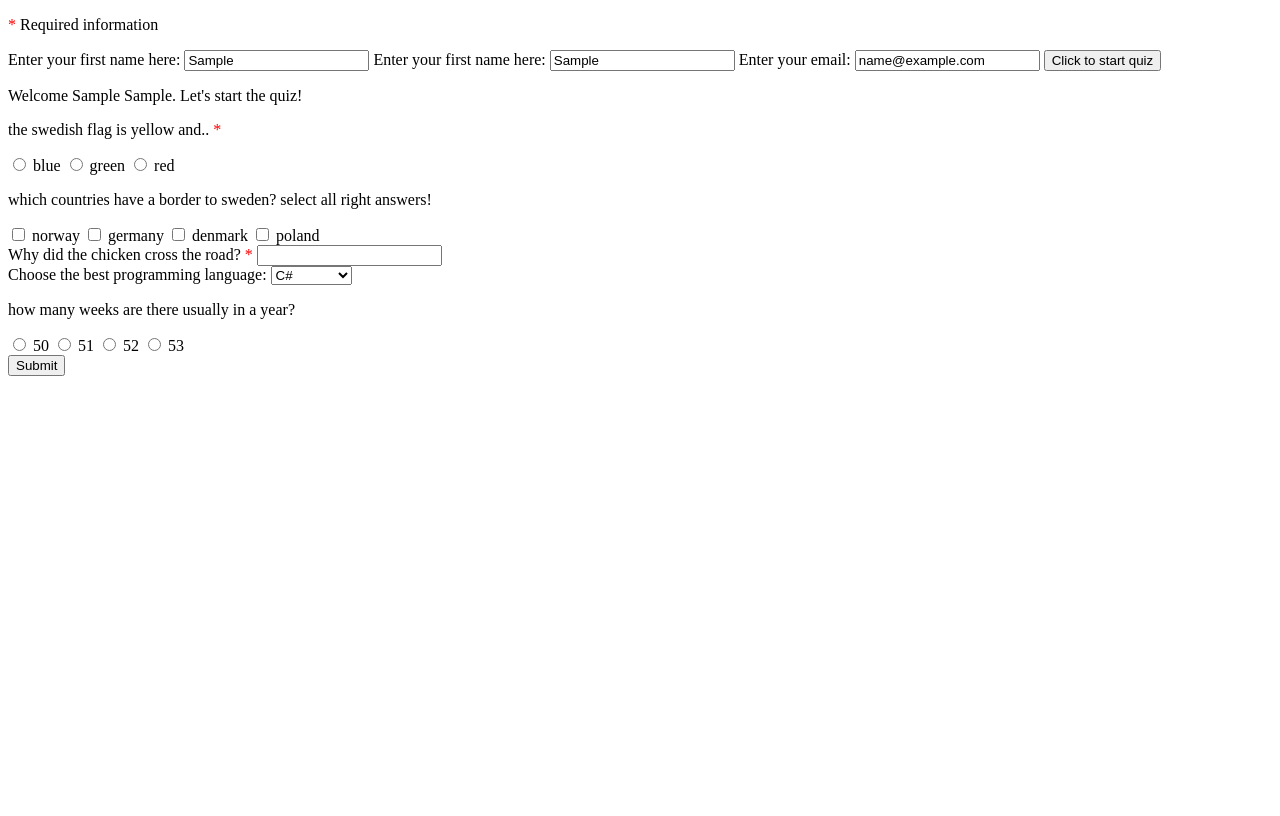
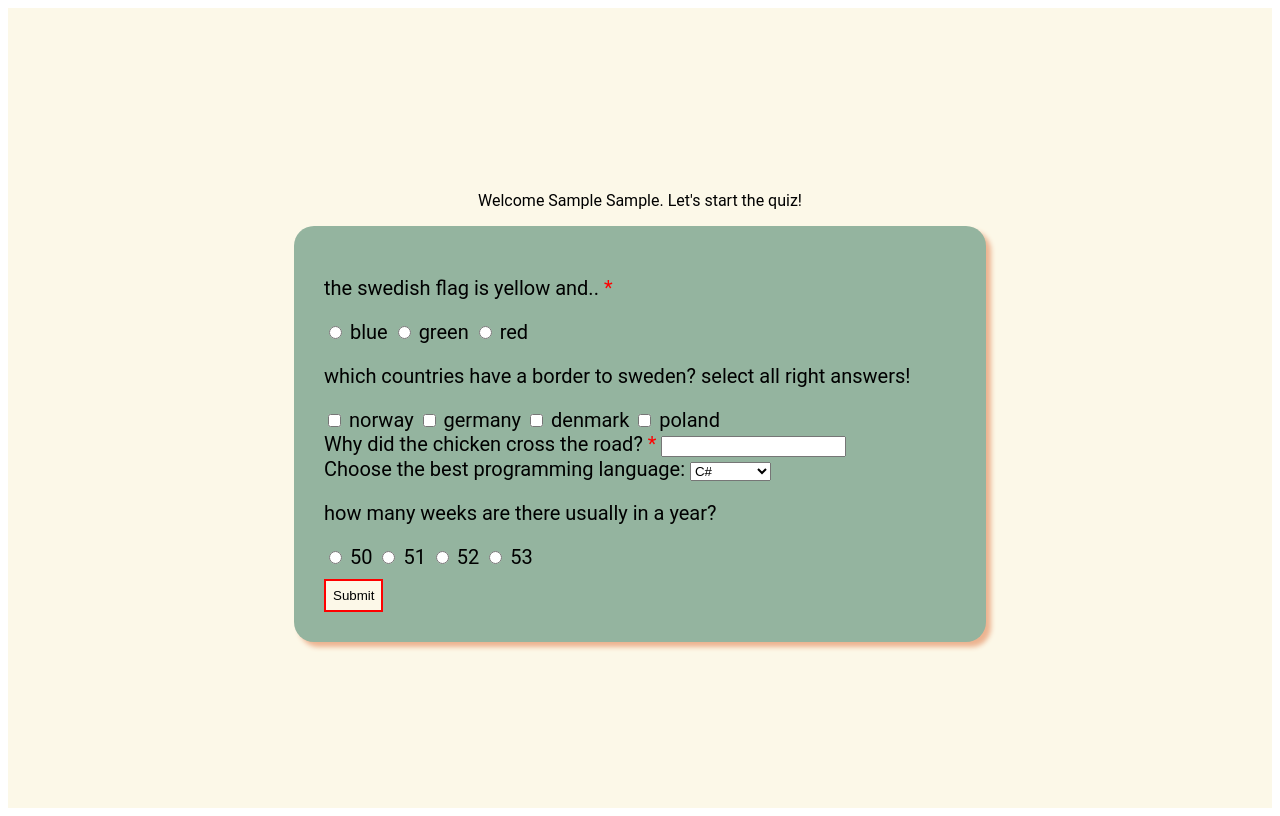
Before and after one commit to marwebdesign/Lab2, a plain HTML site: page mariawestling.html in a window 1280 px wide. Both pictures are taken after typing "Sample", "Sample", "name@example.com" into the empty fields and a click on the button "Click to start quiz". Drawn offline with Linux system fonts and the light colour scheme; no server answers.

Commit message:
a bit of styling, quiz still not done

```diff
--- a/mariawestling.html
+++ b/mariawestling.html
@@ -10,18 +10,19 @@
 </head>
 
 <body>
-  <p><span class="required">*</span> Required information</p>
+  <div id="contentContainer">
+    <div id="userInformationDiv">
       <form id="userForm">
-    <label for="firstName">Enter your first name here:</label>
-    <input type="text" id="firstName" pattern="[a-öA-Ö]*" title="Only letters please!" placeholder="First name *"
-      required></input>
-    <label for="lastName">Enter your first name here:</label>
-    <input type="text" id="lastName" pattern="[a-öA-Ö]*" title="Only letters please!" placeholder="Last name *"
-      required></input>
-    <label for="email">Enter your email:</label>
-    <input type="email" id="email" placeholder="email *" required></input>
+        <label for="firstName">Enter your first name: <span class="required">*</span></label></br>
+        <input type="text" id="firstName" pattern="[a-öA-Ö]*" title="Only letters please!" required></input></br>
+        <label for="lastName">Enter your first name: <span class="required">*</span></label></br>
+        <input type="text" id="lastName" pattern="[a-öA-Ö]*" title="Only letters please!" required></input></br>
+        <label for="email">Enter your email: <span class="required">*</span></label></br>
+        <input type="email" id="email" required></input></br>
         <button type="submit" id="submitButton>">Click to start quiz</button>
       </form>
+      <p><span class="required">*</span> Required information</p>
+    </div>
     <p id="welcomeParagraph"></p>
     <div id="quizContentDiv">
       <form id="quizForm">
@@ -69,13 +70,15 @@
           <input type="radio" id="53" name="quizQuestion1" value="53">
           <label for="blue">53</label>
         </div>
-      <button type="submit" value="submit">Submit</button>
+        <button id="quizSubmitButton" type="submit" value="submit">Submit</button>
       </form>
+
+    </div>
     <div id="resultsDiv">
       results here
     </div>
+
   </div>
-
 </body>
 <script src="mariawestling.js"></script>
 
--- a/mariawestling.js
+++ b/mariawestling.js
@@ -6,6 +6,7 @@ const quizContentDiv = document.getElementById("quizContentDiv")
 let openQvalue = document.getElementById("openQ").value
 const quizForm = document.getElementById("quizForm")
 const resultsDiv = document.getElementById("resultsDiv")
+const userinformationDiv = document.getElementById("userInformationDiv")
 
 userForm.addEventListener("submit", function (event) {
   event.preventDefault()
@@ -13,7 +14,7 @@ userForm.addEventListener("submit", function (event) {
   const lastNameInput = lastName.value
   welcomeParagraph.textContent = `Welcome ${firstNameInput} ${lastNameInput}. Let's start the quiz!`
   quizContentDiv.style.display = "block"
-  //resultsDiv.style.display = "block"
+  userinformationDiv.style.display = "none"
 })
 
 quizForm.addEventListener("submit", function (event) {
--- a/styles.css
+++ b/styles.css
@@ -1,16 +1,52 @@
+body {
+  font-family: 'Roboto', sans-serif;
+}
+
+#contentContainer {
+  background-color: #FCF8E8;
+  width: 100%;
+  height: 100vh;
+  display: flex;
+  flex-direction: column;
+  align-items: center;
+  justify-content: center;
+}
+
+#userInformationDiv {
+  width: 40%;
+  background-color: #94B49F;
+  border-radius: 20px;
+  box-shadow: 5px 5px 5px #ECB390;
+  padding: 30px;
+  display: flex;
+  flex-direction: column;
+  align-items: center;
+}
+
 #quizContentDiv {
   display: none;
+  width: 50%;
+  font-size: 20px;
+  background-color: #94B49F;
+  border-radius: 20px;
+  box-shadow: 5px 5px 5px #ECB390;
+  padding: 30px;
+  /* display: flex;
+  flex-direction: row;
+  align-items: center; */
+}
+
+#quizSubmitButton {
+  padding: 7px;
+  margin-top: 10px;
+  background-color: #FCF8E8;
+  border: red solid 2px;
 }
 
 .required {
   color: red;
 }
 
-::placeholder {
-  color: red;
-  opacity: 1;
-}
-
 #resultsDiv {
   display: none;
 }
```
Lines whose indentation alone changed are shown as unchanged.
